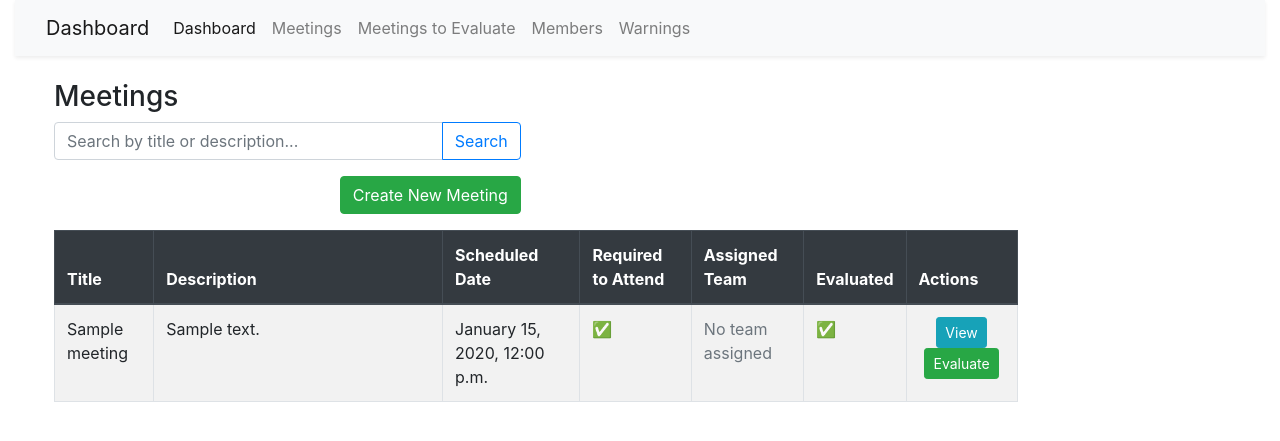
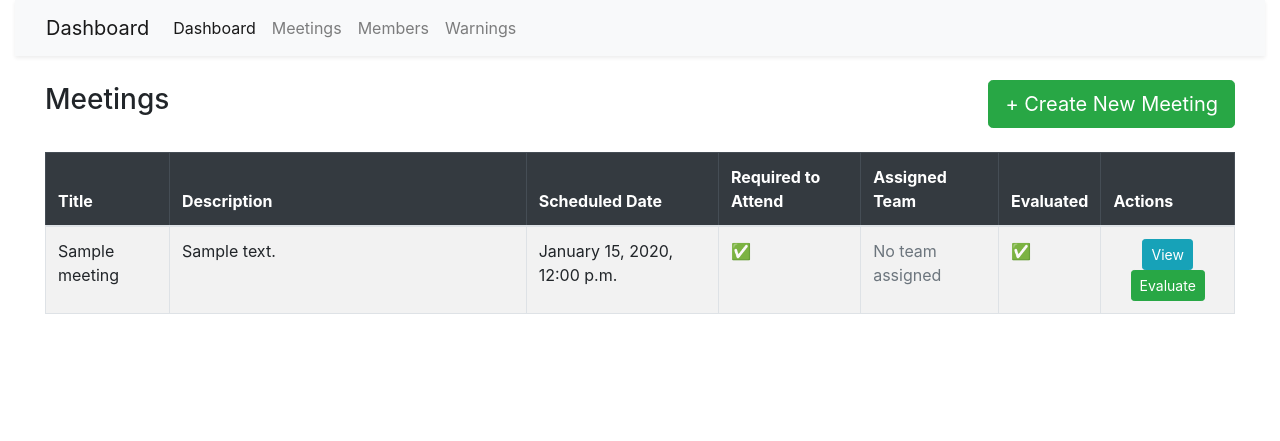
Before and after one commit to UnderGroundVerse/hr_management_system, a Django app: page /meetings/ in a window 1280 px wide. Shown: the top 441 px of the page. Run offline with Django 5.2, Linux system fonts and the light colour scheme; a user stored in the database is signed in; tables that the repository leaves empty hold one stand-in row (values such as "Sample post").

Commit message:
fixed errors

```diff
--- a/hr_management_system/Employees/models.py
+++ b/hr_management_system/Employees/models.py
@@ -180,9 +180,11 @@ def update_rating(sender, instance, **kwargs):
      SELECT *
     FROM rating
     WHERE rating.employee_id = {member.id};
-                                ''')[0]
-    if not rating:
+                                ''')
+    if not len(rating):
         rating = Rating.objects.create(employee=member)
+    else:
+        rating = rating[0]
     meetings = Meeting.objects.raw('''
     SELECT *
     FROM meeting
@@ -191,7 +193,7 @@ def update_rating(sender, instance, **kwargs):
     evaluations = Meetingevaluation.objects.raw(f'''
     SELECT *
     FROM meetingevaluation
-    WHERE (meetingevaluation.meeting_id IN (5) AND meetingevaluation.member_id = {member.id});
+    WHERE (meetingevaluation.member_id = {member.id});
 
                                                 ''')
     avg_behavior = 0
--- a/hr_management_system/templates/hr/meeting_list.html
+++ b/hr_management_system/templates/hr/meeting_list.html
@@ -2,32 +2,17 @@
 {% load auth_hr %}
 
 {% block main_content %}
-<main class="col-md-9 ms-sm-auto col-lg-10 px-md-4">
-    <div class="container mt-4">
-        <h3>Meetings</h3>
-
-        <!-- Search Form -->
-        <div class="row mb-3">
-            <div class="col-md-6">
-                <form method="GET" action="{% url 'hr_manage:meeting-list' %}">
-                    <div class="input-group">
-                        <input type="text" name="q" class="form-control" placeholder="Search by title or description..." value="{{ request.GET.q }}">
-                        <div class="input-group-append">
-                            <button type="submit" class="btn btn-outline-primary">Search</button>
-                        </div>
-                    </div>
-                </form>
-            </div>
-        </div>
-
-        <!-- Create New Meeting Button -->
-        <div class="col-md-6 text-right">
-            <a href="{% url 'hr_manage:meeting-create' %}" class="btn btn-success mb-3">Create New Meeting</a>
+<main class="container-fluid">
+    <div class="container-fluid mt-4">
+        <div class="d-flex justify-content-between align-items-center mb-4">
+            <h3 class="fw-bold">Meetings</h3>
+            <a href="{% url 'hr_manage:meeting-create' %}" class="btn btn-success btn-lg">+ Create New Meeting</a>
         </div>
 
         <!-- Meeting Table -->
-        <table class="table table-bordered table-striped">
-            <thead class="thead-dark">
+        <div class="table-responsive">
+            <table class="table table-hover table-bordered table-striped align-middle">
+                <thead class="table-dark">
                     <tr>
                         <th>Title</th>
                         <th style="width: 30%;">Description</th>
@@ -43,7 +28,7 @@
                         {% for meeting in object_list %}
                             <tr>
                                 <td>{{ meeting.title }}</td>
-                <td>{{ meeting.description|truncatewords:10 }}</td>
+                                <td title="{{ meeting.description }}">{{ meeting.description|truncatewords:10 }}</td>
                                 <td>{{ meeting.scheduled_at|date:"F j, Y, g:i a" }}</td>
                                 <td>{{ meeting.required_to_attend|yesno:"✅,❌" }}</td>
                                 <td>
@@ -58,24 +43,22 @@
                                 <td>{{ meeting.evaluated|yesno:"✅,❌" }}</td>
                                 <td class="text-center">
                                     <a href="{% url 'hr_manage:meeting-detail' meeting.pk %}" class="btn btn-info btn-sm">View</a>
-
                                     <a href="{% url 'hr_manage:evaluate-meeting-multi-create' meeting.pk %}" class="btn btn-success btn-sm">Evaluate</a>
-
-
                                 </td>
                             </tr>
                         {% endfor %}
                     {% else %}
                         <tr>
-                <td colspan="7" class="text-center">No meetings found.</td>
+                            <td colspan="7" class="text-center text-muted">No meetings found.</td>
                         </tr>
                     {% endif %}
                 </tbody>
             </table>
+        </div>
 
         <!-- Pagination -->
         <nav aria-label="Page navigation">
-            <ul class="pagination justify-content-center">
+            <ul class="pagination justify-content-center mt-3">
                 {% if is_paginated %}
                     {% if page_obj.has_previous %}
                         <li class="page-item">
@@ -91,7 +74,7 @@
 
                     {% for num in paginator.page_range %}
                         {% if page_obj.number == num %}
-                        <li class="page-item active">
+                            <li class="page-item active" aria-current="page">
                                 <span class="page-link">{{ num }}</span>
                             </li>
                         {% else %}
--- a/hr_management_system/templates/hr/member_list.html
+++ b/hr_management_system/templates/hr/member_list.html
@@ -2,7 +2,7 @@
 {% load math %}
 
 {% block main_content %}
-<main class="col-md-9 ms-sm-auto col-lg-10 px-md-4">
+<main class="container-fluid">
     <div class="container mt-4">
         <div class="d-flex justify-content-between align-items-center mb-3">
             <h3 class="text-primary">Members</h3>
@@ -34,7 +34,7 @@
                         {% if ratings %}
                             {% for rating in ratings %}
                                 <tr>
-                                    <td>{{ rating.member }}</td>
+                                    <td>{{ rating.employee.full_name }}</td>
                                     <td>
                                         <div class="progress" style="height: 20px;">
                                             <div class="progress-bar bg-info" role="progressbar" style="width: {{ rating.task|floatformat:0|multiply:5 }}%;" aria-valuenow="{{ rating.task }}" aria-valuemin="0" aria-valuemax="20"></div>
--- a/hr_management_system/templates/hr/sidebar_base.html
+++ b/hr_management_system/templates/hr/sidebar_base.html
@@ -25,11 +25,6 @@
                         </a>
                     </li>
                     <li class="nav-item">
-                        <a class="nav-link" href="{% url 'hr_manage:meeting-list' %}?evaluated=False">
-                            Meetings to Evaluate
-                        </a>
-                    </li>
-                    <li class="nav-item">
                         <a class="nav-link" href="{% url 'hr_manage:member-list' %}">
                             Members
                         </a>
--- a/hr_management_system/templates/hr/warning_list.html
+++ b/hr_management_system/templates/hr/warning_list.html
@@ -7,7 +7,7 @@
     <ul class="list-group mt-3">
         {% for warning in warnings %}
             <li class="list-group-item d-flex justify-content-between align-items-center">
-                <a href="{% url 'hr_manage:warning-detail' warning.pk %}">{{ warning }} - {{ warning.is_official|yesno:"Official,Unofficial" }}</a>
+                <a href="{% url 'hr_manage:warning-detail' warning.pk %}">{{ warning.employee.full_name }} {{warning.}} - {{ warning.is_official|yesno:"Official,Unofficial" }}</a>
 
                 <span>
                     <a href="{% url 'hr_manage:warning-update' warning.pk %}" class="btn btn-warning btn-sm">Edit</a>
```
Also changed, not shown: hr_management_system/templates/hr/member_detail.html (deleted, +0 -107 lines), hr_management_system/Employees/migrations/0001_initial.py, hr_management_system/Employees/migrations/0002_alter_employee_options.py (deleted), hr_management_system/Employees/migrations/0002_employee_groups_employee_user_permissions.py (added), hr_management_system/Employees/migrations/0003_alter_employee_options.py (deleted), hr_management_system/Employees/migrations/0004_alter_employee_options.py (deleted), hr_management_system/Employees/migrations/0005_employee_groups_employee_sub_team_employee_team_and_more.py (deleted), hr_management_system/Employees/migrations/0006_alter_employee_options.py (deleted), hr_management_system/Employees/migrations/0007_alter_employee_options.py (deleted). Lines whose indentation alone changed are shown as unchanged.
